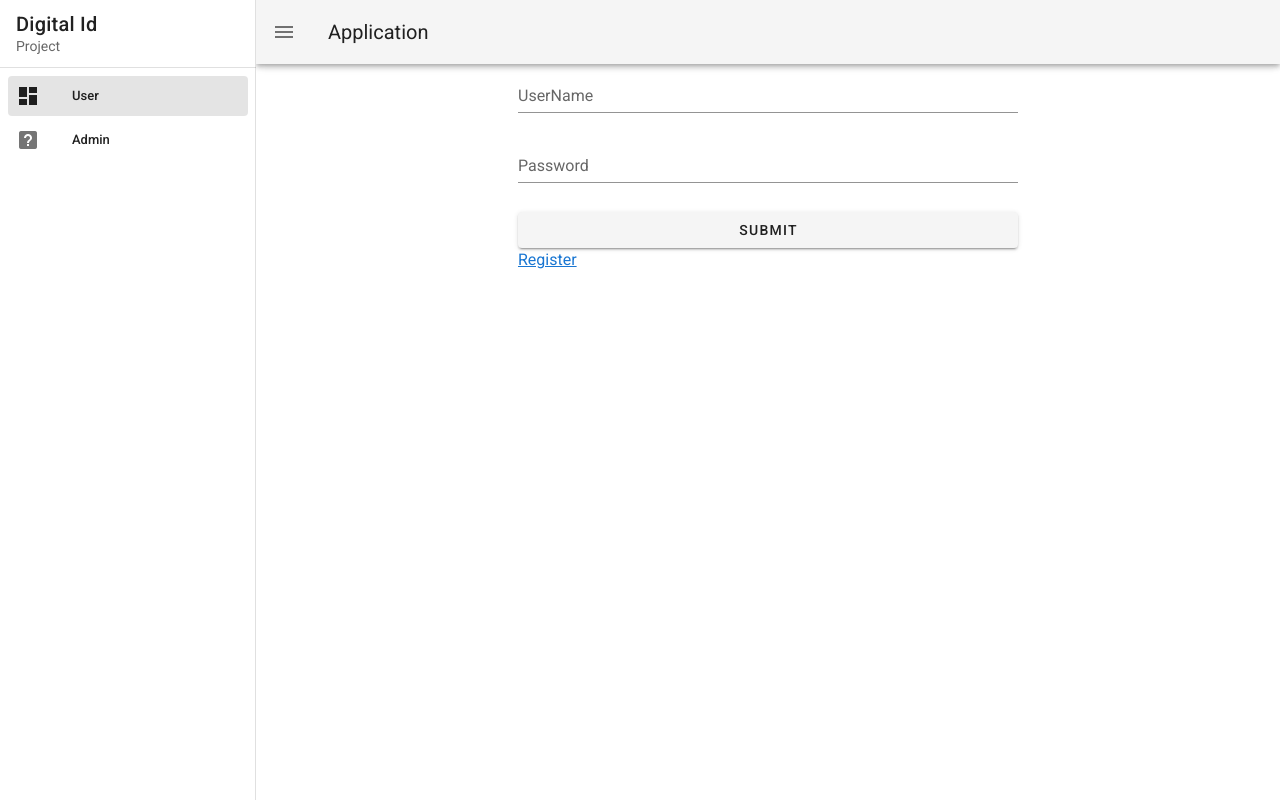
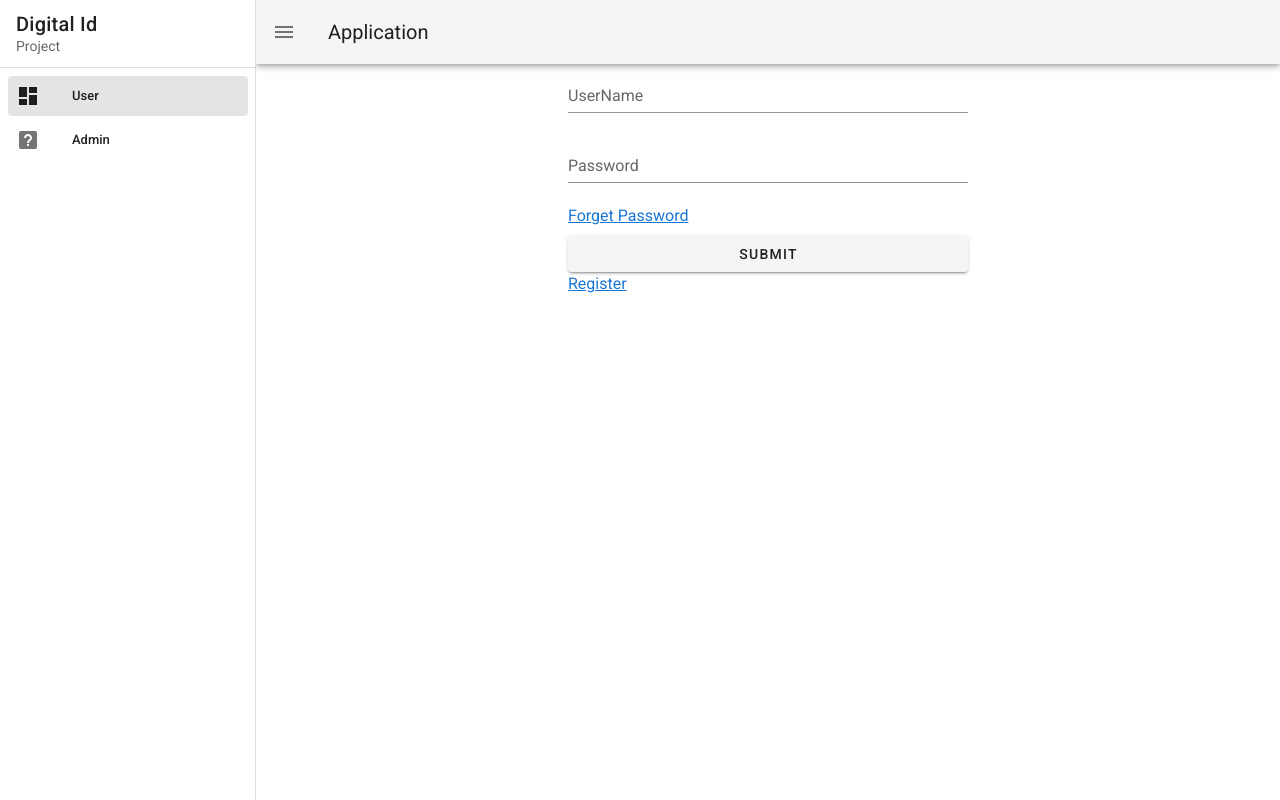
Before and after one commit to georgessader/digitalid, a Vue app: page / in a window 1280 px wide. Built offline with nearby package versions, Linux system fonts and the light colour scheme.

Commit message:
modified

```diff
--- a/src/router/index.js
+++ b/src/router/index.js
@@ -16,6 +16,13 @@ const routes = [
     component: function () {
       return import(/* webpackChunkName: "about" */ '../views/register.vue')
     }
+  },
+  {
+    path: '/forgetpass',
+    name: 'forgetpass',
+    component: function () {
+      return import(/* webpackChunkName: "about" */ '../views/forgetpass.vue')
+    }
   }
 ]
 
--- a/src/views/HomeView.vue
+++ b/src/views/HomeView.vue
@@ -1,8 +1,9 @@
 <template>
-  <v-sheet width="500" class="mx-auto">
+  <v-sheet width="400" class="mx-auto">
     <v-form @submit.prevent>
       <v-text-field v-model="username" :rules="rules" label="UserName"></v-text-field>
       <v-text-field v-model="password" :rules="rules" label="Password"></v-text-field>
+      <a style="width: 100%; text-align: center;" href="/#/forgetpass">Forget Password</a>
       <v-btn type="submit" block class="mt-2">Submit</v-btn>
       <a style="width: 100%; text-align: center;" href="/#/register">Register</a>
     </v-form>
--- /dev/null
+++ b/src/views/forgetpass.vue
@@ -0,0 +1,22 @@
+<template>
+  <v-sheet width="400" class="mx-auto">
+    <v-form @submit.prevent>
+      <v-text-field v-model="email" :rules="rules" label="Email"></v-text-field>
+      <v-btn type="submit" block class="mt-2">Submit</v-btn>
+    </v-form>
+  </v-sheet>
+</template>
+
+
+<script>
+
+export default {
+  data() {
+    return {
+    }
+  },
+
+  methods: {
+  }
+};
+</script>
--- a/src/views/register.vue
+++ b/src/views/register.vue
@@ -1,5 +1,5 @@
 <template>
-  <v-sheet width="500" class="mx-auto">
+  <v-sheet width="400" class="mx-auto">
     <v-form @submit.prevent>
       <v-text-field v-model="firstName" :rules="rules" label="First Name"></v-text-field>
       <v-text-field v-model="middlename" :rules="rules" label="Middle Name"></v-text-field>
```
